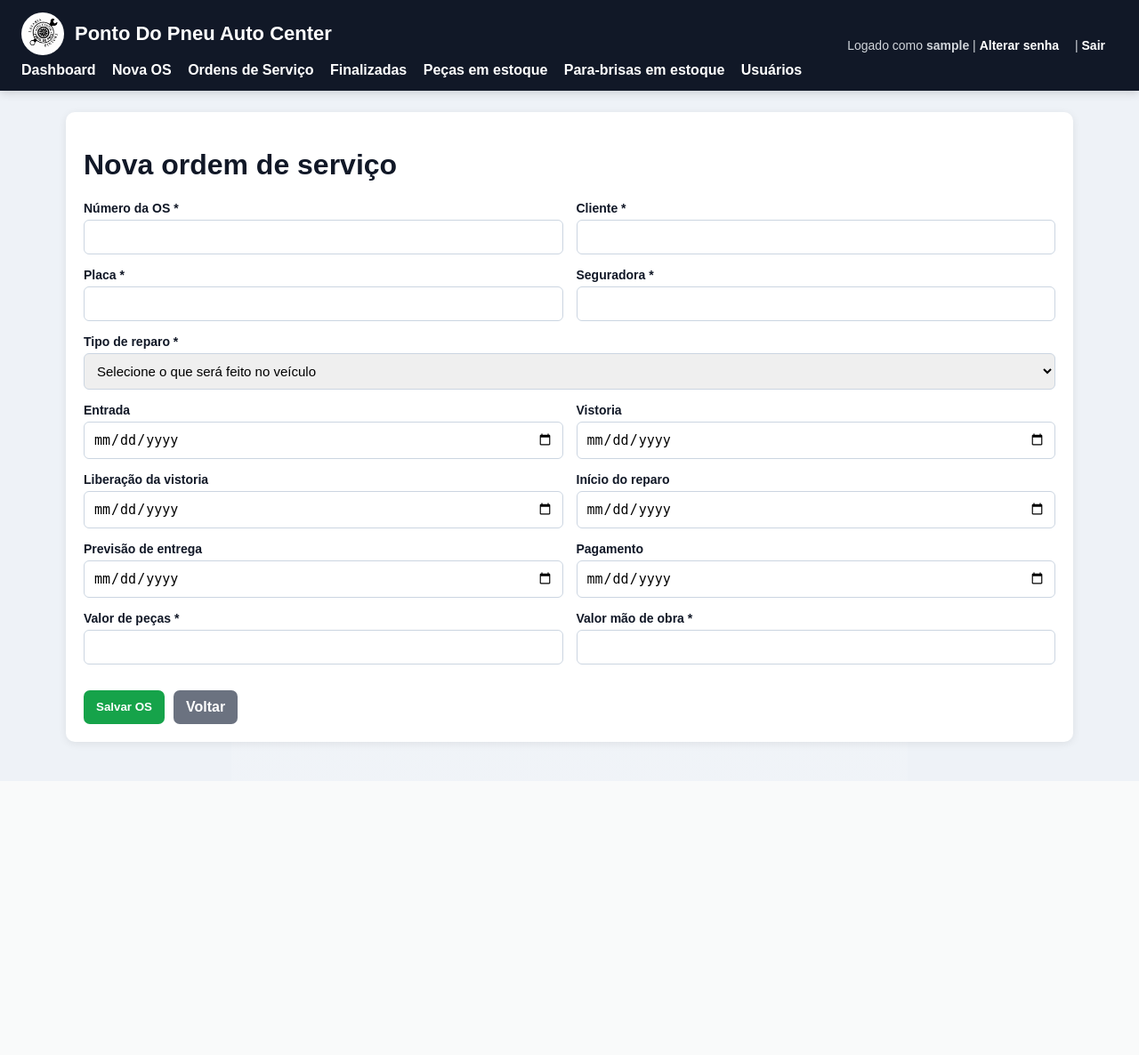
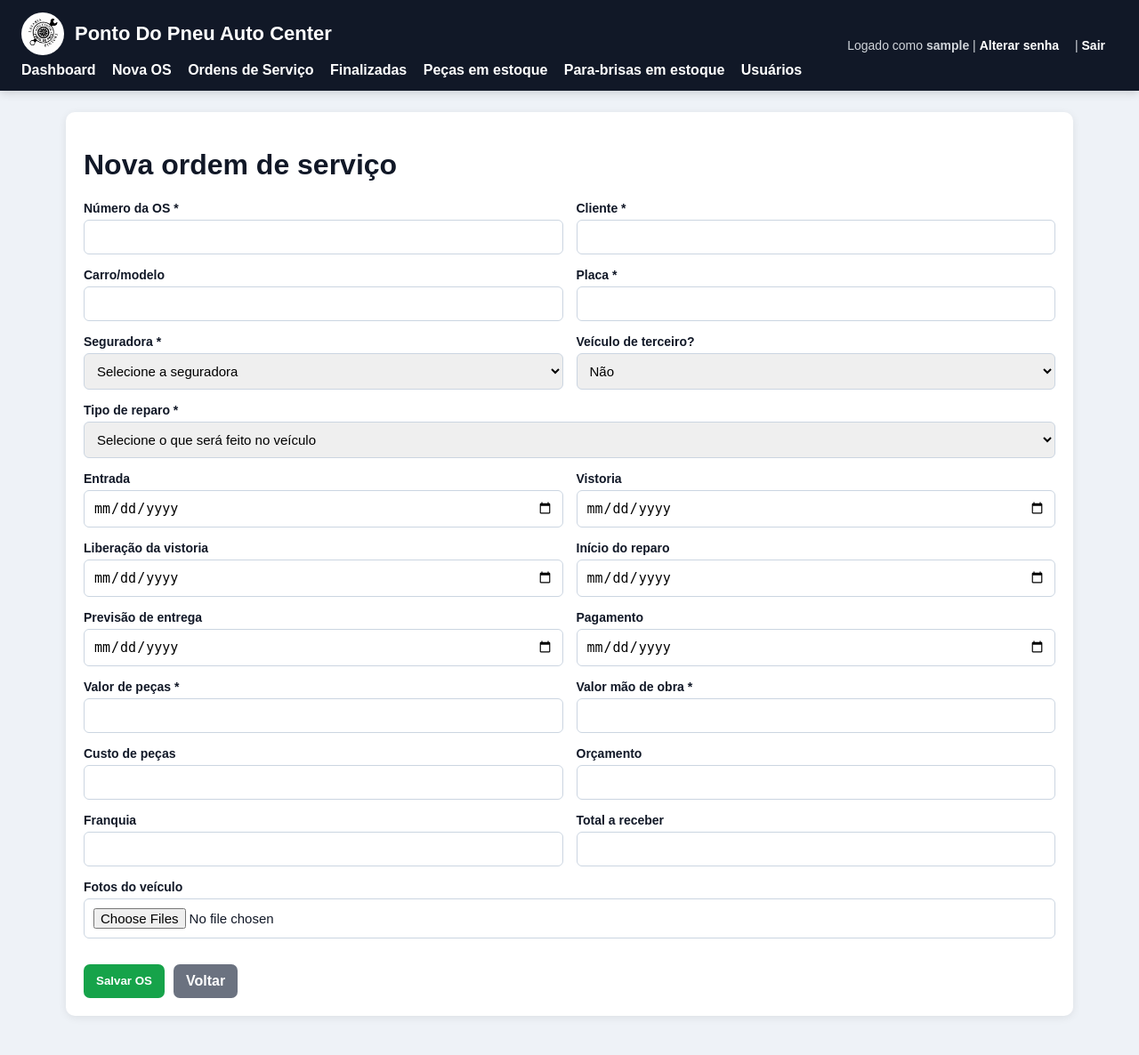
Before and after one commit to pontopneulatariaepintura-web/SistemaOS, a Flask app: page /nova_os in a window 1280 px wide. Shown: the whole page at 89% size. Before the commit the page ends 842 px from the top, so only its background shows below. Run offline with Flask 3, Linux system fonts and the light colour scheme; the visitor is signed in with stand-in values (Sample User, id 1).

Commit message:
Adicionar dados completos e fotos na OS

```diff
--- a/app.py
+++ b/app.py
@@ -2,12 +2,12 @@ from datetime import timedelta, datetime
 from functools import wraps
 import os
 
-from flask import Flask, flash, redirect, render_template, request, session, url_for
+from flask import Flask, Response, abort, flash, redirect, render_template, request, session, url_for
 from sqlalchemy import inspect, text
 from werkzeug.security import check_password_hash, generate_password_hash
 
 from extensions import db
-from models import EstoqueParaBrisa, EstoquePeca, OS, User
+from models import EstoqueParaBrisa, EstoquePeca, OS, OSFoto, User
 
 app = Flask(__name__)
 
@@ -17,6 +17,7 @@ app.config["SQLALCHEMY_TRACK_MODIFICATIONS"] = False
 app.config["PERMANENT_SESSION_LIFETIME"] = timedelta(hours=8)
 app.config["SESSION_COOKIE_HTTPONLY"] = True
 app.config["SESSION_COOKIE_SAMESITE"] = "Lax"
+app.config["MAX_CONTENT_LENGTH"] = 16 * 1024 * 1024
 
 if app.config["SQLALCHEMY_DATABASE_URI"].startswith("postgres://"):
     app.config["SQLALCHEMY_DATABASE_URI"] = app.config["SQLALCHEMY_DATABASE_URI"].replace(
@@ -27,6 +28,7 @@ db.init_app(app)
 
 STATUS_FLOW = ["CRIADA", "VISTORIA", "LIBERADA", "REPARO", "FINALIZADA"]
 TIPOS_REPARO = ["Pequenos reparos", "Troca de pneu/roda", "Lataria e Pintura", "Parabrisa"]
+SEGURADORAS = ["Porto Seguro", "Tokio", "HDI", "Yellum", "Mapfr", "Zurich", "MaxPar Car Glass", "Alura", "Allianz", "Youse", "Suhai", "Bradesco", "Itau", "Mithsui", "Santander", "Sura", "Loovi", "Conecta", "Pioneira", "Alfa", "Guara", "Potencia BR"]
 
 
 def parse_date(valor):
@@ -38,6 +40,34 @@ def parse_date(valor):
         return None
 
 
+def parse_float(valor):
+    if valor in (None, ""):
+        return 0
+    return float(str(valor).replace(",", "."))
+
+
+def save_os_fotos(os_id):
+    fotos = request.files.getlist("fotos")
+    for foto in fotos:
+        if not foto or not foto.filename:
+            continue
+        if not (foto.content_type or "").startswith("image/"):
+            flash("Somente arquivos de imagem foram aceitos nas fotos da OS.", "warning")
+            continue
+        data = foto.read()
+        if not data:
+            continue
+        db.session.add(
+            OSFoto(
+                os_id=os_id,
+                filename=foto.filename,
+                content_type=foto.content_type or "image/jpeg",
+                data=data,
+            )
+        )
+    db.session.commit()
+
+
 def ensure_os_columns():
     inspector = inspect(db.engine)
     existing = {column["name"] for column in inspector.get_columns("os")}
@@ -45,6 +75,12 @@ def ensure_os_columns():
 
     column_sql = {
         "tipo_reparo": "VARCHAR(60)",
+        "carro_modelo": "VARCHAR(120)",
+        "custo_pecas": "FLOAT",
+        "orcamento": "FLOAT",
+        "franquia": "FLOAT",
+        "veiculo_terceiro": "BOOLEAN",
+        "total_receber": "FLOAT",
         "data_criacao": "TIMESTAMP" if dialect == "postgresql" else "DATETIME",
         "ultima_atualizacao": "TIMESTAMP" if dialect == "postgresql" else "DATETIME",
     }
@@ -260,39 +296,59 @@ def nova_os():
         cliente = request.form.get("cliente", "").strip()
         placa = request.form.get("placa", "").strip().upper()
         seguradora = request.form.get("seguradora", "").strip()
+        carro_modelo = request.form.get("carro_modelo", "").strip()
         tipo_reparo = request.form.get("tipo_reparo", "").strip()
         valor_pecas_raw = request.form.get("valor_pecas", "").strip()
         valor_mao_obra_raw = request.form.get("valor_mao_obra", "").strip()
+        custo_pecas_raw = request.form.get("custo_pecas", "").strip()
+        orcamento_raw = request.form.get("orcamento", "").strip()
+        franquia_raw = request.form.get("franquia", "").strip()
+        total_receber_raw = request.form.get("total_receber", "").strip()
+        veiculo_terceiro = request.form.get("veiculo_terceiro") == "sim"
         form_data = request.form
 
         if not all([numero_os, cliente, placa, seguradora, tipo_reparo, valor_pecas_raw, valor_mao_obra_raw]):
             flash("Preencha todos os campos obrigat\u00f3rios da ordem de servi\u00e7o.", "danger")
-            return render_template("nova_os.html", form_data=form_data, tipos_reparo=TIPOS_REPARO)
+            return render_template("nova_os.html", form_data=form_data, tipos_reparo=TIPOS_REPARO, seguradoras=SEGURADORAS)
+
+        if seguradora not in SEGURADORAS:
+            flash("Selecione uma seguradora v\u00e1lida.", "danger")
+            return render_template("nova_os.html", form_data=form_data, tipos_reparo=TIPOS_REPARO, seguradoras=SEGURADORAS)
 
         if tipo_reparo not in TIPOS_REPARO:
             flash("Selecione um tipo de reparo v\u00e1lido.", "danger")
-            return render_template("nova_os.html", form_data=form_data, tipos_reparo=TIPOS_REPARO)
+            return render_template("nova_os.html", form_data=form_data, tipos_reparo=TIPOS_REPARO, seguradoras=SEGURADORAS)
 
         try:
-            valor_pecas = float(valor_pecas_raw)
-            valor_mao_obra = float(valor_mao_obra_raw)
+            valor_pecas = parse_float(valor_pecas_raw)
+            valor_mao_obra = parse_float(valor_mao_obra_raw)
+            custo_pecas = parse_float(custo_pecas_raw)
+            orcamento = parse_float(orcamento_raw)
+            franquia = parse_float(franquia_raw)
+            total_receber = parse_float(total_receber_raw)
         except ValueError:
             flash("Informe valores v\u00e1lidos para pe\u00e7as e m\u00e3o de obra.", "danger")
-            return render_template("nova_os.html", form_data=form_data, tipos_reparo=TIPOS_REPARO)
+            return render_template("nova_os.html", form_data=form_data, tipos_reparo=TIPOS_REPARO, seguradoras=SEGURADORAS)
 
-        if valor_pecas < 0 or valor_mao_obra < 0:
+        if min(valor_pecas, valor_mao_obra, custo_pecas, orcamento, franquia, total_receber) < 0:
             flash("Os valores de pe\u00e7as e m\u00e3o de obra n\u00e3o podem ser negativos.", "danger")
-            return render_template("nova_os.html", form_data=form_data, tipos_reparo=TIPOS_REPARO)
+            return render_template("nova_os.html", form_data=form_data, tipos_reparo=TIPOS_REPARO, seguradoras=SEGURADORAS)
 
         if OS.query.filter_by(numero_os=numero_os).first():
             flash("J\u00e1 existe uma OS com esse n\u00famero.", "danger")
-            return render_template("nova_os.html", form_data=form_data, tipos_reparo=TIPOS_REPARO)
+            return render_template("nova_os.html", form_data=form_data, tipos_reparo=TIPOS_REPARO, seguradoras=SEGURADORAS)
 
         nova = OS(
             numero_os=numero_os,
             cliente=cliente,
             placa=placa,
             seguradora=seguradora,
+            carro_modelo=carro_modelo,
+            custo_pecas=custo_pecas,
+            orcamento=orcamento,
+            franquia=franquia,
+            veiculo_terceiro=veiculo_terceiro,
+            total_receber=total_receber,
             tipo_reparo=tipo_reparo,
             data_entrada=parse_date(request.form.get("data_entrada")),
             data_vistoria=parse_date(request.form.get("data_vistoria")),
@@ -307,10 +363,11 @@ def nova_os():
         )
         db.session.add(nova)
         db.session.commit()
+        save_os_fotos(nova.id)
         flash("Ordem de servi\u00e7o criada.", "success")
         return redirect(url_for("listar_os"))
 
-    return render_template("nova_os.html", form_data={}, tipos_reparo=TIPOS_REPARO)
+    return render_template("nova_os.html", form_data={}, tipos_reparo=TIPOS_REPARO, seguradoras=SEGURADORAS)
 
 
 @app.route("/listar_os")
@@ -359,6 +416,12 @@ def editar_os(id):
         os_item.cliente = request.form.get("cliente", "").strip()
         os_item.placa = request.form.get("placa", "").strip().upper()
         os_item.seguradora = request.form.get("seguradora", "").strip()
+        os_item.carro_modelo = request.form.get("carro_modelo", "").strip()
+        os_item.custo_pecas = parse_float(request.form.get("custo_pecas"))
+        os_item.orcamento = parse_float(request.form.get("orcamento"))
+        os_item.franquia = parse_float(request.form.get("franquia"))
+        os_item.veiculo_terceiro = request.form.get("veiculo_terceiro") == "sim"
+        os_item.total_receber = parse_float(request.form.get("total_receber"))
         os_item.tipo_reparo = request.form.get("tipo_reparo", "").strip()
         os_item.data_entrada = parse_date(request.form.get("data_entrada"))
         os_item.data_vistoria = parse_date(request.form.get("data_vistoria"))
@@ -366,14 +429,15 @@ def editar_os(id):
         os_item.data_inicio_reparo = parse_date(request.form.get("data_inicio_reparo"))
         os_item.previsao_entrega = parse_date(request.form.get("previsao_entrega"))
         os_item.data_pagamento = parse_date(request.form.get("data_pagamento"))
-        os_item.valor_pecas = float(request.form.get("valor_pecas") or 0)
-        os_item.valor_mao_obra = float(request.form.get("valor_mao_obra") or 0)
+        os_item.valor_pecas = parse_float(request.form.get("valor_pecas"))
+        os_item.valor_mao_obra = parse_float(request.form.get("valor_mao_obra"))
         os_item.status = request.form.get("status", os_item.status)
         db.session.commit()
+        save_os_fotos(os_item.id)
         flash("Ordem de servi\u00e7o atualizada.", "success")
         return redirect(url_for("listar_os"))
 
-    return render_template("editar_os.html", os=os_item, status_flow=STATUS_FLOW, tipos_reparo=TIPOS_REPARO)
+    return render_template("editar_os.html", os=os_item, status_flow=STATUS_FLOW, tipos_reparo=TIPOS_REPARO, seguradoras=SEGURADORAS)
 
 
 @app.route("/excluir_os/<int:id>")
@@ -544,5 +608,23 @@ def excluir_para_brisa(id):
     return redirect(url_for("para_brisas"))
 
 
+@app.route("/os_foto/<int:id>")
+@login_required
+def os_foto(id):
+    foto = OSFoto.query.get_or_404(id)
+    return Response(foto.data, mimetype=foto.content_type or "image/jpeg")
+
+
+@app.route("/os_foto/excluir/<int:id>")
+@admin_required
+def excluir_os_foto(id):
+    foto = OSFoto.query.get_or_404(id)
+    os_id = foto.os_id
+    db.session.delete(foto)
+    db.session.commit()
+    flash("Foto removida da OS.", "success")
+    return redirect(url_for("editar_os", id=os_id))
+
+
 if __name__ == "__main__":
     app.run(host="0.0.0.0", port=int(os.getenv("PORT", 5000)), debug=False)
--- a/templates/base.html
+++ b/templates/base.html
@@ -31,6 +31,17 @@
         .card { background: white; border-radius: 10px; padding: 18px; box-shadow: 0 2px 10px rgba(0,0,0,.08); }
         .metric-card { color: inherit; text-decoration: none; transition: transform .18s, box-shadow .18s; }
         .metric-card:hover { transform: translateY(-2px); box-shadow: 0 8px 22px rgba(0,0,0,.12); }
+        .metric-total { border-left: 7px solid #2563eb; }
+        .metric-criadas { border-left: 7px solid #d97706; }
+        .metric-vistoria { border-left: 7px solid #0891b2; }
+        .metric-liberadas { border-left: 7px solid #7c3aed; }
+        .metric-reparo { border-left: 7px solid #ea580c; }
+        .metric-finalizadas { border-left: 7px solid #dc2626; background: #fff1f2; }
+        .metric-finalizadas .numero { color: #dc2626; }
+        .photo-grid { display: grid; grid-template-columns: repeat(auto-fit, minmax(180px, 1fr)); gap: 14px; }
+        .photo-item img { width: 100%; height: 160px; object-fit: cover; border-radius: 8px; border: 1px solid #e5e7eb; display: block; margin-bottom: 8px; }
+        .photo-strip { display: flex; gap: 8px; flex-wrap: wrap; margin-top: 12px; }
+        .photo-strip img { width: 96px; height: 72px; object-fit: cover; border-radius: 7px; border: 1px solid #e5e7eb; }
         .numero { font-size: 30px; font-weight: bold; margin-top: 8px; }
         .btn { display: inline-flex; align-items: center; justify-content: center; min-height: 38px; padding: 9px 14px; border-radius: 7px; border: 0; text-decoration: none; color: white; font-weight: bold; cursor: pointer; }
         .btn-primary { background: #2563eb; }
--- a/templates/nova_os.html
+++ b/templates/nova_os.html
@@ -3,11 +3,27 @@
 {% block content %}
 <div class="panel">
     <h1>Nova ordem de servi&ccedil;o</h1>
-    <form method="POST" class="form-grid">
+    <form method="POST" class="form-grid" enctype="multipart/form-data">
         <div><label>N&uacute;mero da OS *</label><input type="text" name="numero_os" value="{{ form_data.get('numero_os', '') }}" required></div>
         <div><label>Cliente *</label><input type="text" name="cliente" value="{{ form_data.get('cliente', '') }}" required></div>
+        <div><label>Carro/modelo</label><input type="text" name="carro_modelo" value="{{ form_data.get('carro_modelo', '') }}"></div>
         <div><label>Placa *</label><input type="text" name="placa" value="{{ form_data.get('placa', '') }}" required></div>
-        <div><label>Seguradora *</label><input type="text" name="seguradora" value="{{ form_data.get('seguradora', '') }}" required></div>
+        <div>
+            <label>Seguradora *</label>
+            <select name="seguradora" required>
+                <option value="">Selecione a seguradora</option>
+                {% for seguradora in seguradoras %}
+                <option value="{{ seguradora }}" {% if form_data.get('seguradora') == seguradora %}selected{% endif %}>{{ seguradora }}</option>
+                {% endfor %}
+            </select>
+        </div>
+        <div>
+            <label>Ve&iacute;culo de terceiro?</label>
+            <select name="veiculo_terceiro">
+                <option value="nao" {% if form_data.get('veiculo_terceiro') != 'sim' %}selected{% endif %}>N&atilde;o</option>
+                <option value="sim" {% if form_data.get('veiculo_terceiro') == 'sim' %}selected{% endif %}>Sim</option>
+            </select>
+        </div>
         <div class="full">
             <label>Tipo de reparo *</label>
             <select name="tipo_reparo" required>
@@ -25,6 +41,11 @@
         <div><label>Pagamento</label><input type="date" name="data_pagamento" value="{{ form_data.get('data_pagamento', '') }}"></div>
         <div><label>Valor de pe&ccedil;as *</label><input type="number" step="0.01" min="0" name="valor_pecas" value="{{ form_data.get('valor_pecas', '') }}" required></div>
         <div><label>Valor m&atilde;o de obra *</label><input type="number" step="0.01" min="0" name="valor_mao_obra" value="{{ form_data.get('valor_mao_obra', '') }}" required></div>
+        <div><label>Custo de pe&ccedil;as</label><input type="number" step="0.01" min="0" name="custo_pecas" value="{{ form_data.get('custo_pecas', '') }}"></div>
+        <div><label>Or&ccedil;amento</label><input type="number" step="0.01" min="0" name="orcamento" value="{{ form_data.get('orcamento', '') }}"></div>
+        <div><label>Franquia</label><input type="number" step="0.01" min="0" name="franquia" value="{{ form_data.get('franquia', '') }}"></div>
+        <div><label>Total a receber</label><input type="number" step="0.01" min="0" name="total_receber" value="{{ form_data.get('total_receber', '') }}"></div>
+        <div class="full"><label>Fotos do ve&iacute;culo</label><input type="file" name="fotos" accept="image/*" multiple></div>
         <div class="full actions"><button class="btn btn-success" type="submit">Salvar OS</button><a class="btn btn-muted" href="{{ url_for('listar_os') }}">Voltar</a></div>
     </form>
 </div>
```
Also changed, not shown: models.py (+18 -1 lines), templates/dashboard.html (+6 -6 lines), templates/editar_os.html (+22 -2 lines), templates/listar_os.html (+5 -3 lines).
